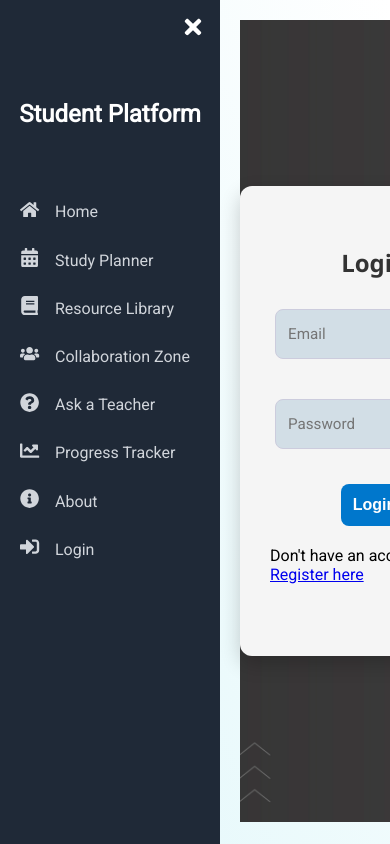
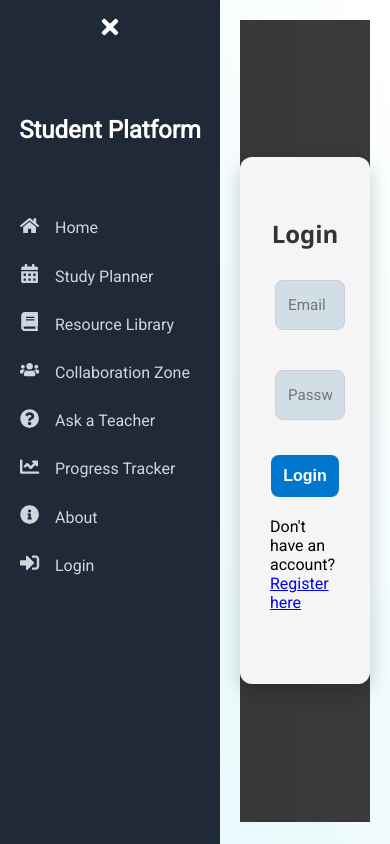
Before and after one commit to DenethDilpahan/mern-student-success, a React (Create React App) app in the folder frontend/: page /login in a window 390 px wide. Built offline with nearby package versions, Linux system fonts and the light colour scheme.

Commit message:
Updated index for responsiveness

```diff
--- a/frontend/src/index.css
+++ b/frontend/src/index.css
@@ -1,23 +1,34 @@
-html{
+html {
   scroll-behavior: smooth;
+  box-sizing: border-box;
+}
+
+*, *::before, *::after {
+  box-sizing: inherit;
 }
 
 body {
   margin: 0;
-  scroll-behavior: smooth;
+  padding: 0;
+  width: 100%;
+  min-height: 100vh;
   font-family: -apple-system, BlinkMacSystemFont, 'Segoe UI', 'Roboto', 'Oxygen',
     'Ubuntu', 'Cantarell', 'Fira Sans', 'Droid Sans', 'Helvetica Neue',
     sans-serif;
   -webkit-font-smoothing: antialiased;
   -moz-osx-font-smoothing: grayscale;
+  overflow-x: hidden;
 }
 
 code {
-  font-family: source-code-pro, Menlo, Monaco, Consolas, 'Courier New',
-    monospace;
+  font-family: source-code-pro, Menlo, Monaco, Consolas, 'Courier New', monospace;
 }
 
 .page-container {
+  width: 100%;
+  max-width: 1200px; /* For large screens */
+  margin: 0 auto;
+  padding: 1rem;
   animation: fadeIn 1s ease forwards;
   opacity: 0;
 }
@@ -25,3 +36,81 @@ code {
 @keyframes fadeIn {
   to { opacity: 1; }
 }
+
+/* Responsive Grid Fix for Cards */
+.card-grid {
+  display: grid;
+  grid-template-columns: repeat(auto-fit, minmax(250px, 1fr));
+  gap: 1rem;
+}
+
+/* Tables should scroll on small screens */
+table {
+  width: 100%;
+  border-collapse: collapse;
+  overflow-x: auto;
+  display: block;
+}
+
+th, td {
+  padding: 0.75rem;
+  text-align: left;
+  white-space: nowrap;
+}
+
+/* Forms and Textareas */
+input, select, textarea, button {
+  width: 100%;
+  max-width: 100%;
+  padding: 0.75rem;
+  margin-bottom: 1rem;
+  font-size: 1rem;
+}
+
+textarea {
+  resize: vertical;
+}
+
+/* Scroll container for overflows */
+.scroll-container {
+  overflow-x: auto;
+  width: 100%;
+}
+
+/* Buttons */
+button {
+  cursor: pointer;
+  background-color: #007bff;
+  color: white;
+  border: none;
+  border-radius: 4px;
+  transition: background 0.3s ease;
+}
+
+button:hover {
+  background-color: #0056b3;
+}
+
+/* Mobile Specific Adjustments */
+@media (max-width: 768px) {
+  .admin-inner, .manage-users, .answer-questions-container, .ask-teacher-container, .collaboration-zone-container {
+    padding: 0.5rem;
+  }
+
+  .dashboard-card {
+    padding: 1rem;
+    font-size: 0.9rem;
+  }
+
+  .announcement-form textarea, .answer-form textarea, .ask-teacher-container textarea {
+    width: 100%;
+  }
+
+  table {
+    font-size: 0.9rem;
+  }
+
+  .link-to-mycollab {
+    font-size: 0.9rem;
+  }
+}
```
